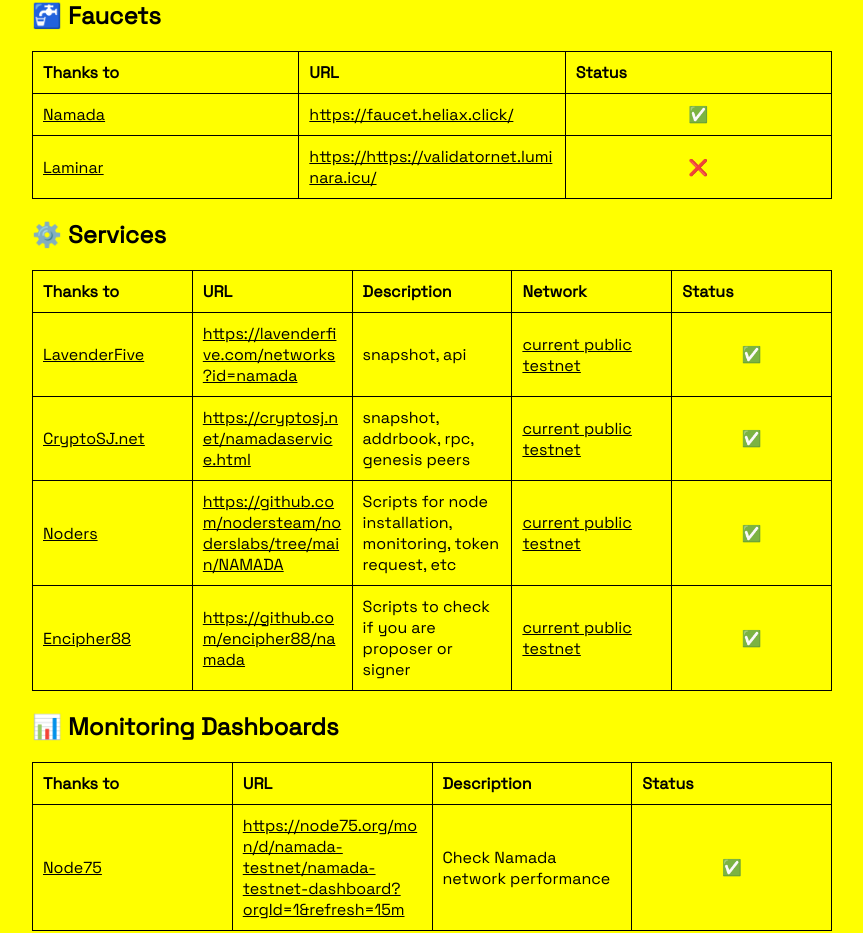
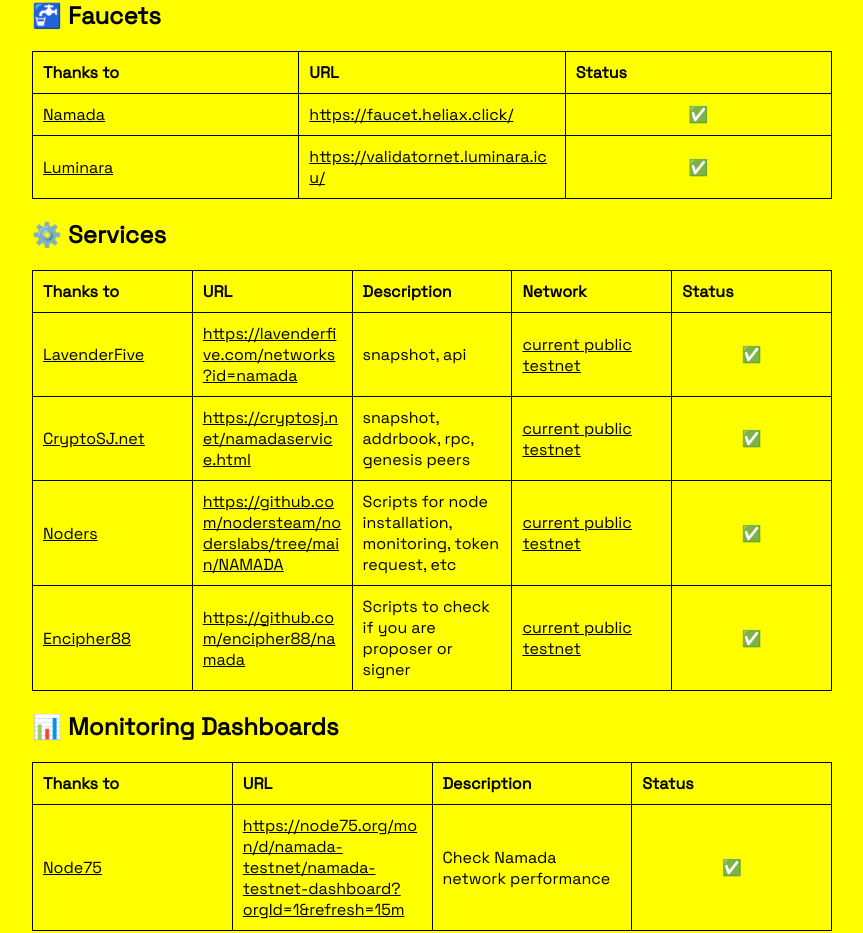
Before and after one commit to MELLIFERA-Labs/namada-awesome, a plain HTML site: page docs/index.html in a window 1280 px wide. Shown: the part 3738-4671 px from the top of the page, without its empty margins (208-1071 px from the left). Drawn offline with Linux system fonts and the light colour scheme.

Commit message:
docs: generate index.html

```diff
--- a/docs/index.html
+++ b/docs/index.html
@@ -271,9 +271,9 @@
 <td col="Status">✅</td>
 </tr>
 <tr>
-<td col="Thanks to"><a href="https://luminara.icu/">Laminar</a></td>
-<td col="URL"><a href="https://https://validatornet.luminara.icu/">https://https://validatornet.luminara.icu/</a></td>
-<td col="Status">❌</td>
+<td col="Thanks to"><a href="https://luminara.icu/">Luminara</a></td>
+<td col="URL"><a href="https://validatornet.luminara.icu/">https://validatornet.luminara.icu/</a></td>
+<td col="Status">✅</td>
 </tr>
 </tbody>
 </table>
```
